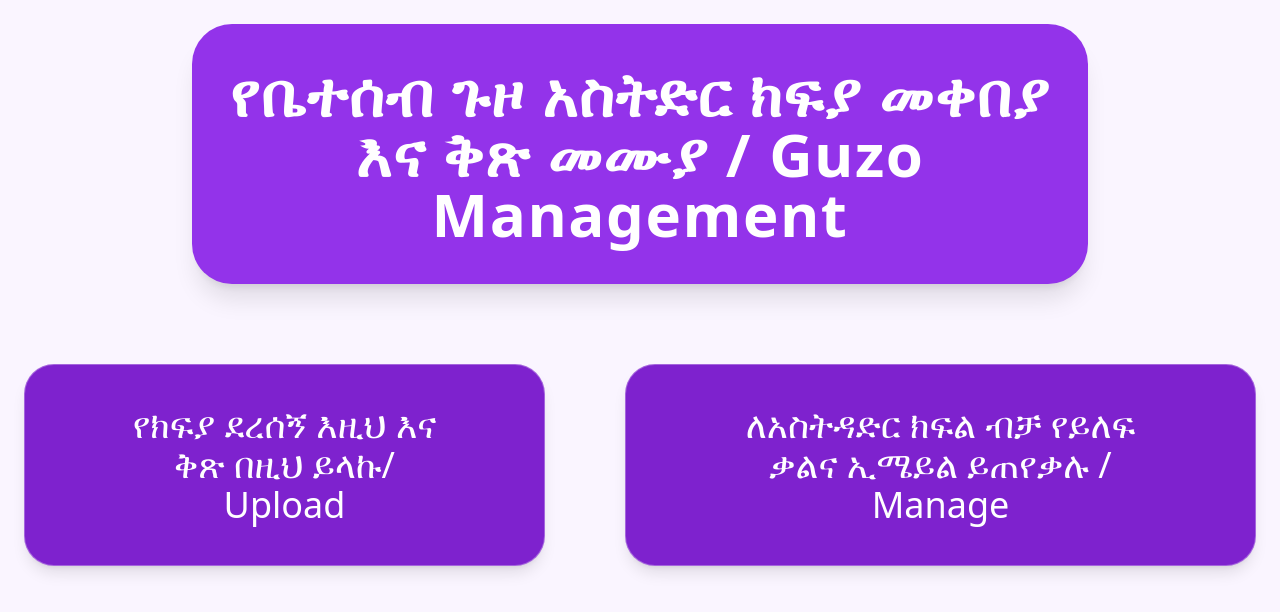
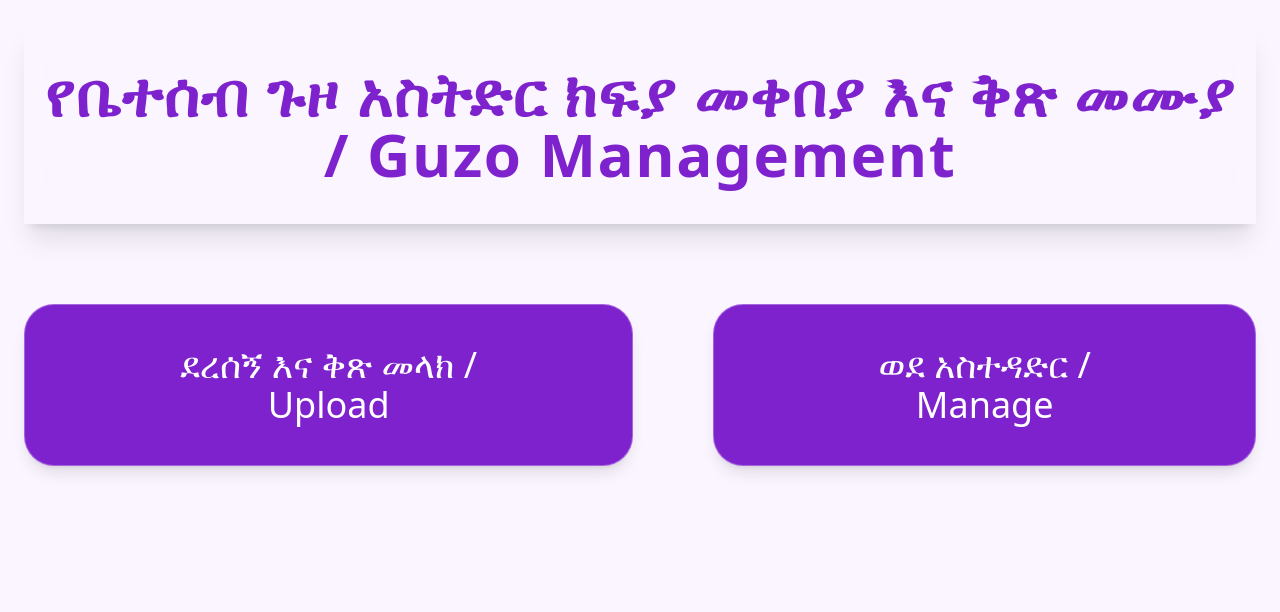
Before and after one commit to guzopayment/client, a React (Vite) app: page / in a window 1280 px wide. Shown: the top 612 px of the page. Built offline with nearby package versions, Linux system fonts and the light colour scheme; no server answers.

Commit message:
Updating Home, Admin dashboard

```diff
--- a/src/pages/AdminDashboard.jsx
+++ b/src/pages/AdminDashboard.jsx
@@ -202,9 +202,12 @@ export default function AdminDashboard() {
               />
               <StatCard
                 num={Object.keys(stats.organizationBreakdown || {}).length}
-                label="Organizations"
+                label="Total Organizations"
               />
-              <StatCard num={stats.pendingPayments} label="Pending Payments" />
+              <StatCard
+                num={stats.pendingPayments}
+                label="Pending Payments Confirmation"
+              />
             </div>
 
             {/* TABLE */}
@@ -246,10 +249,7 @@ export default function AdminDashboard() {
                               href={
                                 booking.paymentProof.startsWith("http")
                                   ? booking.paymentProof
-                                  : `${
-                                      api.defaults.baseURL ||
-                                      "http://localhost:5000"
-                                    }/uploads/${booking.paymentProof.trim()}`
+                                  : `${import.meta.env.VITE_API_URL}/uploads/${booking.paymentProof.trim()}`
                               }
                               target="_blank"
                               rel="noreferrer"
--- a/src/pages/BookingForm.jsx
+++ b/src/pages/BookingForm.jsx
@@ -6,10 +6,11 @@ export default function BookingForm() {
   const navigate = useNavigate();
 
   const [form, setForm] = useState({
-    fullName: "",
+    name: "",
     organization: "",
     phone: "",
     participants: "",
+    paymentProof: "",
   });
 
   const [file, setFile] = useState(null);
@@ -18,7 +19,7 @@ export default function BookingForm() {
     e.preventDefault();
 
     // ===== VALIDATION =====
-    if (!form.fullName.trim()) {
+    if (!form.name.trim()) {
       alert("ሙሉ ስም ያስገቡ ");
       return;
     }
@@ -95,7 +96,7 @@ export default function BookingForm() {
         <input
           placeholder="ሙሉ ስምዎትን ይጻፉ / Full Name "
           className="border p-3 mb-3 w-full rounded"
-          onChange={(e) => setForm({ ...form, fullName: e.target.value })}
+          onChange={(e) => setForm({ ...form, name: e.target.value })}
         />
 
         <input
@@ -105,6 +106,7 @@ export default function BookingForm() {
         />
 
         <input
+          type="tel:"
           placeholder="ስልክ ቁጥርዎትን ይጻፉ/ Phone Number"
           className="border p-3 mb-3 w-full rounded"
           onChange={(e) => setForm({ ...form, phone: e.target.value })}
@@ -120,7 +122,9 @@ export default function BookingForm() {
         <input
           type="file"
           className="mb-4"
-          onChange={(e) => setFile(e.target.files[0])}
+          onChange={(e) =>
+            setFile({ ...form, paymentProof: e.target.files[0] })
+          }
         />
 
         <button className="bg-purple-500 text-white w-full py-3 rounded-lg">
--- a/src/pages/Home.jsx
+++ b/src/pages/Home.jsx
@@ -3,7 +3,7 @@ import bgImage from "../assets/background.jpg"; // adjust path
 
 export default function Home() {
   const navigate = useNavigate();
-  const currentYear = new Date().getFullYear();
+  // const currentYear = new Date().getFullYear();
 
   return (
     <div
@@ -15,13 +15,13 @@ export default function Home() {
         {/* Header Glass Card */}
         <div
           className="
-          bg-purple-600 backdrop-blur-xl
-          rounded-[40px] shadow-xl
+          backdrop-blur-xl
+          rectangle-[40px] shadow-xl
           py-10 text-center mb-20
-          max-w-4xl mx-auto
+          max-w-100vw mx-auto
           "
         >
-          <h1 className="text-4xl md:text-6xl font-bold text-white tracking-wide">
+          <h1 className="text-4xl md:text-6xl font-bold text-purple-700 tracking-wide">
             የቤተሰብ ጉዞ አስትድር ክፍያ መቀበያ እና ቅጽ መሙያ / Guzo Management
           </h1>
         </div>
@@ -46,7 +46,7 @@ export default function Home() {
             border border-white/30
             "
           >
-            የክፍያ ደረሰኝ እዚህ እና ቅጽ በዚህ ይላኩ/ Upload
+            ደረሰኝ እና ቅጽ መላክ / Upload
           </button>
 
           <button
@@ -61,7 +61,7 @@ export default function Home() {
             border border-white/30
             "
           >
-            ለአስትዳድር ክፍል ብቻ የይለፍ ቃልና ኢሜይል ይጠየቃሉ / Manage
+            ወደ አስተዳድር / Manage
           </button>
         </div>
         {/* <div>
```
